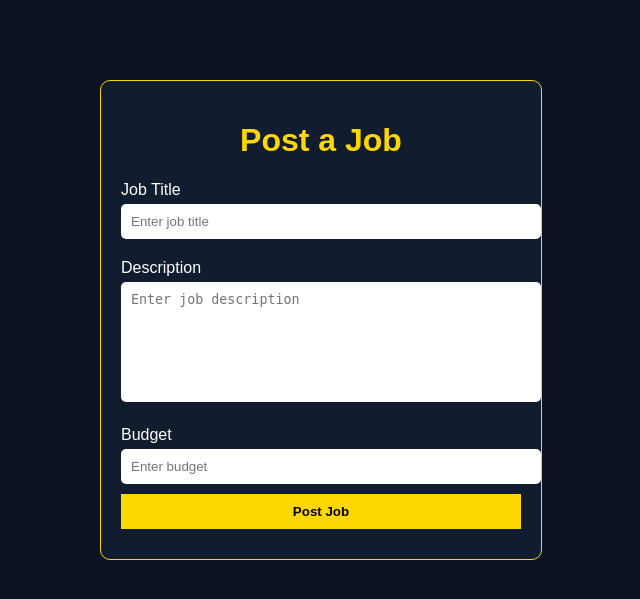
After one commit to Eid-Nouh/FreelancePlatform, a Django app: page /api/jobs/post/ in a window 1280 px wide. The commit adds this page. Shown: the top 599 px of the page, without its empty margins (319-959 px from the left). Run offline with Django 5.2, Linux system fonts and the light colour scheme.

Commit message:
post project

```diff
--- /dev/null
+++ b/Frontend/static/css/PostJob.css
@@ -0,0 +1,53 @@
+body {
+    margin: 0;
+    font-family: Arial;
+    background: #0b1320;
+    color: white;
+  }
+
+  .container {
+    width: 400px;
+    margin: 80px auto;
+    padding: 20px;
+    background: #111c2e;
+    border: 1px solid gold;
+    border-radius: 10px;
+  }
+
+  h1 {
+    text-align: center;
+    color: gold;
+  }
+
+  label {
+    display: block;
+    margin-top: 10px;
+    margin-bottom: 5px;
+  }
+
+  input, textarea {
+    width: 100%;
+    padding: 10px;
+    border: none;
+    margin-bottom: 10px;
+    border-radius: 5px;
+  }
+
+  textarea {
+    height: 100px;
+    resize: none;
+  }
+
+  button {
+    width: 100%;
+    padding: 10px;
+    background: gold;
+    border: none;
+    font-weight: bold;
+    cursor: pointer;
+  }
+
+  #message {
+    margin-top: 10px;
+    text-align: center;
+  }
--- a/Frontend/templates/Home.html
+++ b/Frontend/templates/Home.html
@@ -45,7 +45,7 @@
 
     <div class="buttons">
       <a href="/jobs" class="btn-primary">Find a Job</a>
-      <a href="/jobs/post" class="btn-secondary">Post a Job</a>
+      <a href="LearnMore.html" class="btn-secondary">Learn More</a>
     </div>
   </section>
 
@@ -55,7 +55,7 @@
     <div class="card">
       <h3>Post a Job</h3>
       <p>Hire talented freelancers for your project.</p>
-      <a href="/jobs/post">Go</a>
+      <a href="/api/jobs/post/">Go</a>
     </div>
 
     <div class="card">
--- /dev/null
+++ b/Frontend/templates/PostJob.html
@@ -0,0 +1,40 @@
+{% load static %}
+
+<!DOCTYPE html>
+<html lang="en">
+<head>
+  <meta charset="UTF-8">
+  <title>Post a Job</title>
+
+  <link rel="stylesheet" href="{% static 'css/PostJob.css' %}">
+</head>
+
+<body>
+
+  <div class="container">
+
+    <h1>Post a Job</h1>
+
+    <form id="jobForm">
+
+      <label>Job Title</label>
+      <input type="text" id="title" placeholder="Enter job title">
+
+      <label>Description</label>
+      <textarea id="desc" placeholder="Enter job description"></textarea>
+
+      <label>Budget</label>
+      <input type="number" id="budget" placeholder="Enter budget">
+
+      <button type="submit">Post Job</button>
+
+    </form>
+
+    <div id="message"></div>
+
+  </div>
+
+  <script src="PostJob.js"></script>
+
+</body>
+</html>
--- a/apps/jobs/urls.py
+++ b/apps/jobs/urls.py
@@ -1,9 +1,6 @@
-
-
 from django.urls import path
 from . import views
 
 urlpatterns = [
-
-
+    path('post/', views.post_job, name='post_job'),
 ]
--- a/apps/jobs/views.py
+++ b/apps/jobs/views.py
@@ -1,3 +1,4 @@
 from django.shortcuts import render
 
-# Create your views here.
+def post_job(request):
+    return render(request, "PostJob.html")
```
Also changed, not shown: Frontend/static/js/PostJob.js (added, +25 -0 lines).
